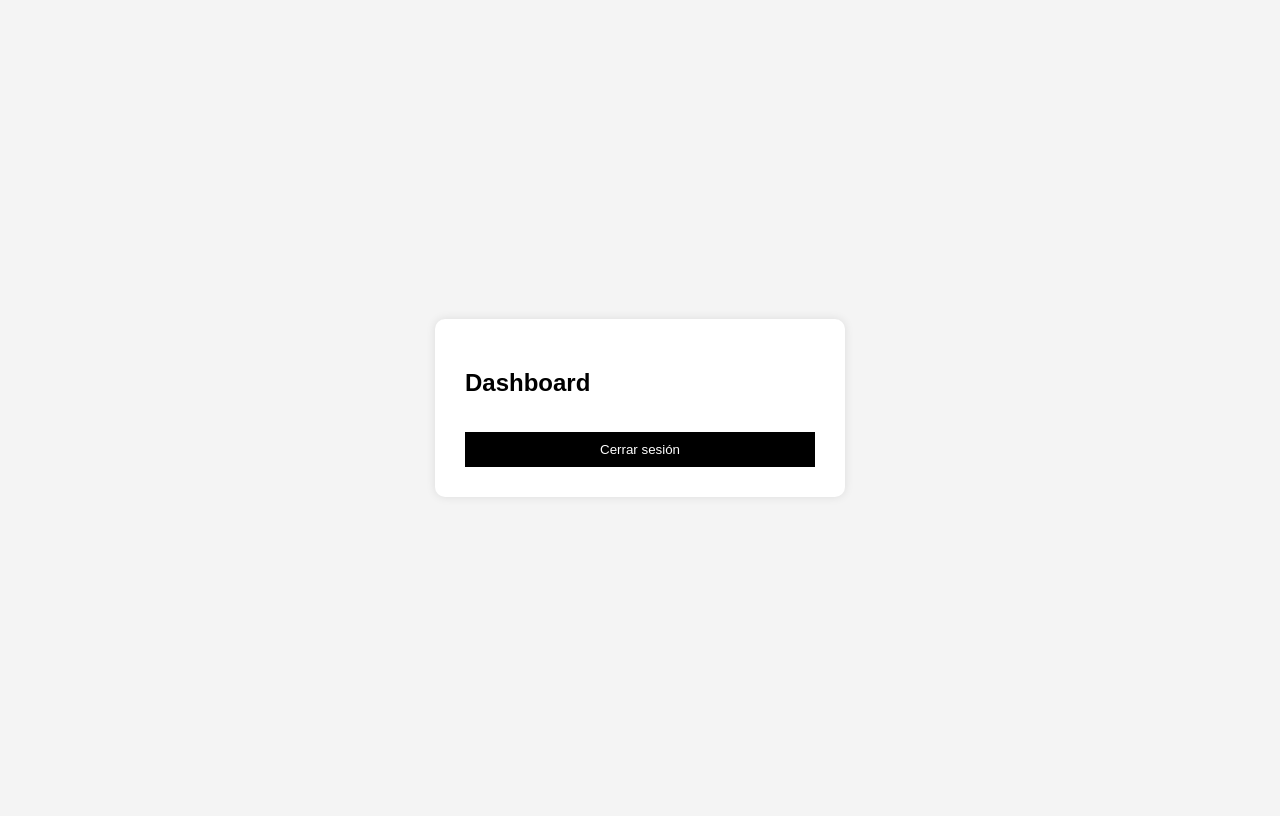
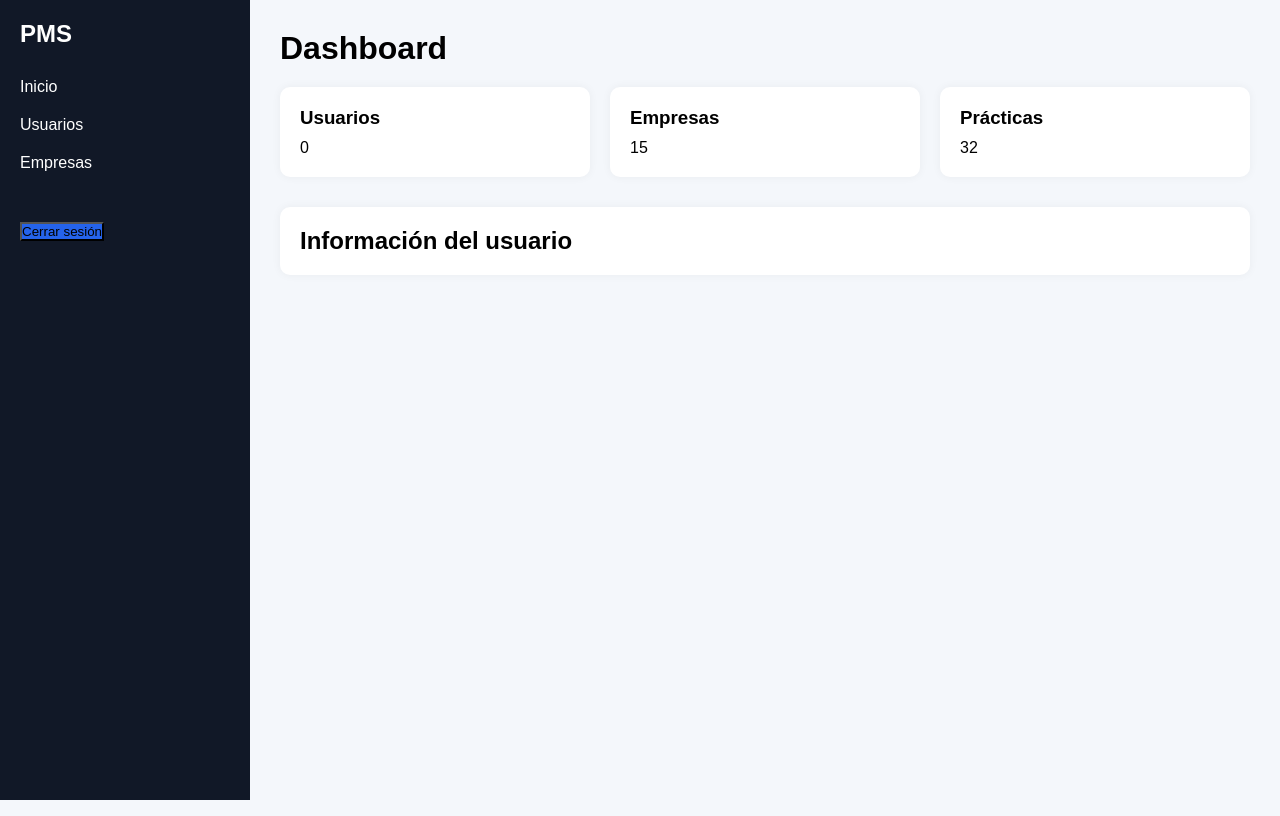
Before and after one commit to santiago681/practice-management-system, a plain HTML site: page frontend/dashboard.html in a window 1280 px wide. Drawn offline with Linux system fonts and the light colour scheme; no server answers; sample sign-in values are in the browser's storage.

Commit message:
implementacion del dashboard dinamico

```diff
--- a/frontend/css/style.css
+++ b/frontend/css/style.css
@@ -1,40 +1,92 @@
-body {
-    font-family: Arial, sans-serif;
-    background: #f4f4f4;
-    display: flex;
-    justify-content: center;
-    align-items: center;
-    height: 100vh;
+* {
+    margin: 0;
+    padding: 0;
+    box-sizing: border-box;
 }
 
 
-.container {
-    background: white;
-    padding: 30px;
-    border-radius: 10px;
-    width: 350px;
-    box-shadow: 0 0 10px rgba(0,0,0,0.1);
+body {
+    font-family: Arial, sans-serif;
+    background: #f4f7fb;
 }
 
 
-input {
-    width: 100%;
-    padding: 10px;
-    margin-top: 10px;
+.dashboard {
+    display: flex;
+    min-height: 100vh;
 }
 
 
-button {
-    width: 100%;
-    padding: 10px;
-    margin-top: 15px;
-    border: none;
-    background: black;
+.sidebar {
+    width: 250px;
+    background: #111827;
     color: white;
+    padding: 20px;
+}
+
+
+.sidebar h2 {
+    margin-bottom: 30px;
+}
+
+
+.sidebar ul {
+    list-style: none;
+}
+
+
+.sidebar li {
+    margin: 20px 0;
     cursor: pointer;
 }
 
 
-button:hover {
-    opacity: 0.9;
+.sidebar li:hover {
+    opacity: 0.8;
 }
+
+
+.sidebar button {
+    margin-top: 30px;
+    background: #2563eb;
+}
+
+
+.main-content {
+    flex: 1;
+    padding: 30px;
+}
+
+
+.main-content h1 {
+    margin-bottom: 20px;
+}
+
+
+.cards {
+    display: flex;
+    gap: 20px;
+    margin-bottom: 30px;
+}
+
+
+.card {
+    background: white;
+    padding: 20px;
+    flex: 1;
+    border-radius: 10px;
+    box-shadow: 0 0 10px rgba(0,0,0,0.05);
+}
+
+
+.card h3 {
+    margin-bottom: 10px;
+}
+
+
+.table-container {
+    background: white;
+    padding: 20px;
+    border-radius: 10px;
+    box-shadow: 0 0 10px rgba(0,0,0,0.05);
+}
--- a/frontend/dashboard.html
+++ b/frontend/dashboard.html
@@ -10,15 +10,56 @@
 
 <body>
 
-    <div class="container">
+    <div class="dashboard">
 
-        <h2>Dashboard</h2>
+        <aside class="sidebar">
 
-        <p id="message"></p>
+            <h2>PMS</h2>
 
-        <button id="logoutBtn">
-            Cerrar sesión
-        </button>
+            <ul>
+                <li>Inicio</li>
+                <li>Usuarios</li>
+                <li>Empresas</li>
+            </ul>
+
+            <button id="logoutBtn">
+                Cerrar sesión
+            </button>
+
+        </aside>
+
+        <main class="main-content">
+
+            <h1>Dashboard</h1>
+
+            <div class="cards">
+
+                <div class="card">
+                    <h3>Usuarios</h3>
+                    <p id="totalUsers">0</p>
+                </div>
+
+                <div class="card">
+                    <h3>Empresas</h3>
+                    <p>15</p>
+                </div>
+
+                <div class="card">
+                    <h3>Prácticas</h3>
+                    <p>32</p>
+                </div>
+
+            </div>
+
+            <div class="table-container">
+
+                <h2>Información del usuario</h2>
+
+                <p id="message"></p>
+
+            </div>
+
+        </main>
 
     </div>
 
--- a/frontend/js/dashboard.js
+++ b/frontend/js/dashboard.js
@@ -24,6 +24,19 @@ fetch("http://localhost:3000/profile", {
     console.log(error);
 });
 
+fetch("http://localhost:3000/stats", {
+    headers: {
+        Authorization: `Bearer ${token}`
+    }
+})
+.then(response => response.json())
+.then(data => {
+
+    document.getElementById("totalUsers").innerText = data.totalUsers;
+})
+.catch(error => {
+    console.log(error);
+});
 
 const logoutBtn = document.getElementById("logoutBtn");
 
```
